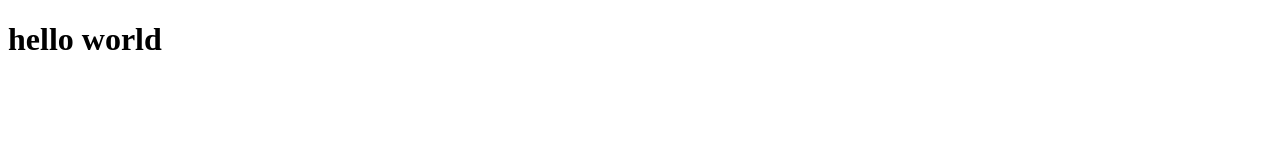
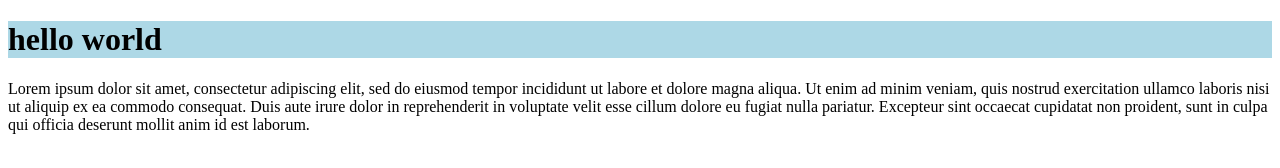
Before and after one commit to hamoodie/learning, a plain HTML site: page index.html in a window 1280 px wide. Drawn offline with Linux system fonts and the light colour scheme.

Commit message:
add in css and content

```diff
--- a/index.html
+++ b/index.html
@@ -5,8 +5,10 @@
     <meta http-equiv="X-UA-Compatible" content="IE=edge">
     <meta name="viewport" content="width=device-width, initial-scale=1.0">
     <title>Document</title>
+    <link rel="stylesheet" href="styles.css">
 </head>
 <body>
     <h1>hello world</h1>
+    Lorem ipsum dolor sit amet, consectetur adipiscing elit, sed do eiusmod tempor incididunt ut labore et dolore magna aliqua. Ut enim ad minim veniam, quis nostrud exercitation ullamco laboris nisi ut aliquip ex ea commodo consequat. Duis aute irure dolor in reprehenderit in voluptate velit esse cillum dolore eu fugiat nulla pariatur. Excepteur sint occaecat cupidatat non proident, sunt in culpa qui officia deserunt mollit anim id est laborum.
 </body>
 </html>
--- /dev/null
+++ b/styles.css
@@ -0,0 +1,3 @@
+h1{
+   background-color:lightblue ;
+}
```
